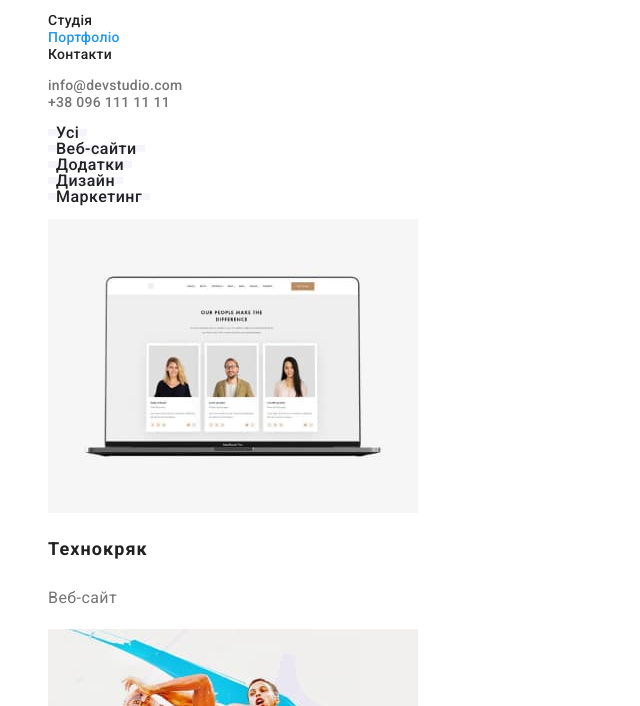
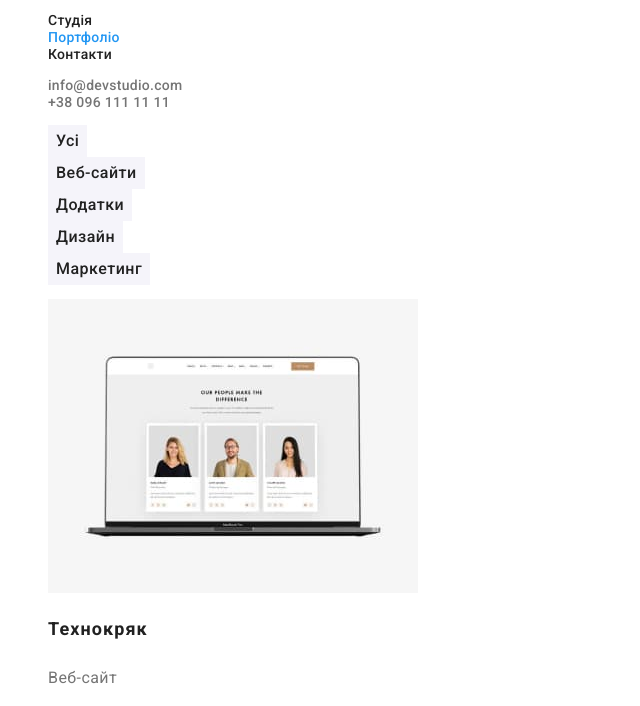
Before and after one commit to Vastasika/goit-markup-hw-02, a plain HTML site: page portfolio.html in a window 1280 px wide. Shown: the part 41-747 px from the top of the page, without its empty margins (0-640 px from the left). Drawn offline with Linux system fonts and the light colour scheme.

Commit message:
Робота над помилками2

```diff
--- a/css/styles.css
+++ b/css/styles.css
@@ -85,6 +85,7 @@ color: var(--accent-color);
         line-height: 1.36;
         letter-spacing: 0.06em;
         color: var(--primary-color-white);
+        text-transform: uppercase;
 }
 .hero-btn{
         font-family: inherit;
@@ -105,7 +106,8 @@ color: var(--accent-color);
 /* Переваги */
 .benefits-title{
     font-weight: 700;
-     line-height: 1.14;
+    font-size: 14px;
+    line-height: 1.14;
     color: var(--primary-text-color);
 }
 .benefits-text{
@@ -148,10 +150,10 @@ background-color:var(--primary-color-white);
 
 /* Портфоліо*/
 .filter-btn{
-    font-family: 'Roboto';
+    font-family: inherit;
     font-weight: 500;
     font-size: 16px;
-    line-height: 1.63px;
+    line-height: 1.63;
     letter-spacing: 0.03em;
     color: var(--primary-text-color);
     background-color: var(--secondary-background-color);
```
